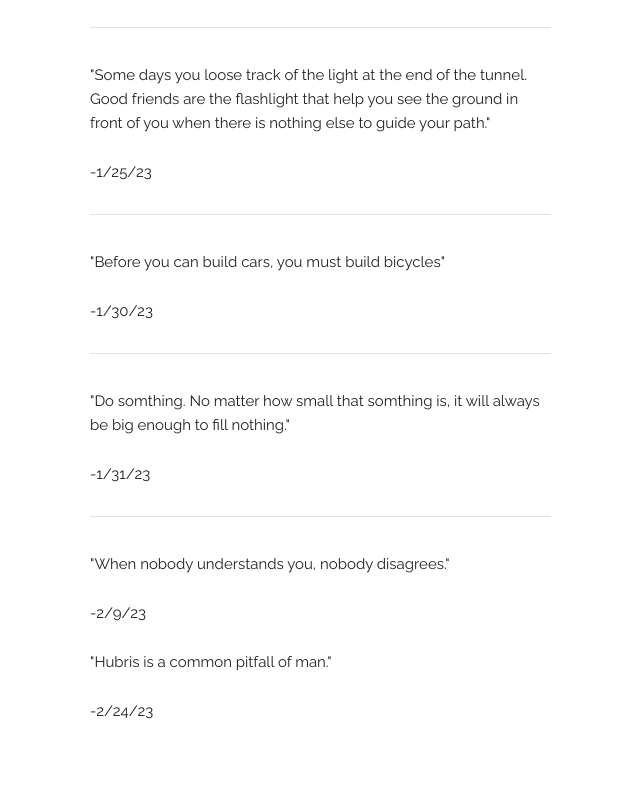
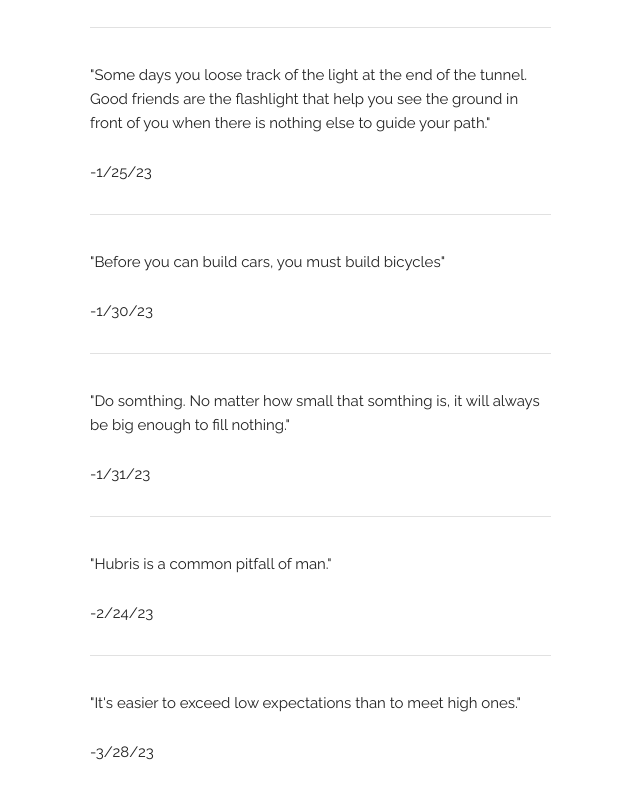
Before and after one commit to Alitma5094/Sayings-of-Andrew, a plain HTML site: page index.html in a window 1280 px wide. Shown: the part 347-1136 px from the top of the page, without its empty margins (70-710 px from the left). Before the commit the page ends 1095 px from the top, so only its background shows below. Drawn offline with Linux system fonts and the light colour scheme.

Commit message:
Update index.html with expectations quote

```diff
--- a/index.html
+++ b/index.html
@@ -56,13 +56,14 @@
           <p>-1/31/23</p>
           <hr>
           <p>
-            "When nobody understands you, nobody disagrees."
-          </p>
-          <p>-2/9/23</p>
-          <p>
             "Hubris is a common pitfall of man."
           </p>
           <p>-2/24/23</p>
+          <hr>
+            <p>
+              "It's easier to exceed low expectations than to meet high ones."
+            </p>
+            <p>-3/28/23</p>
         </div>
       </div>
     </div>
```
